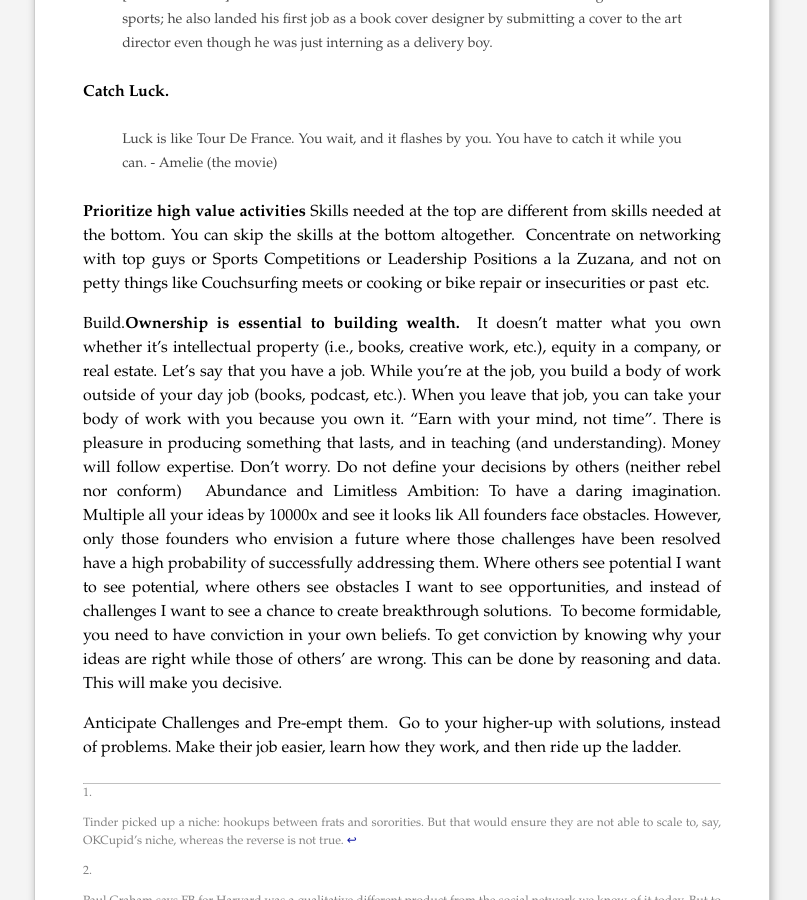
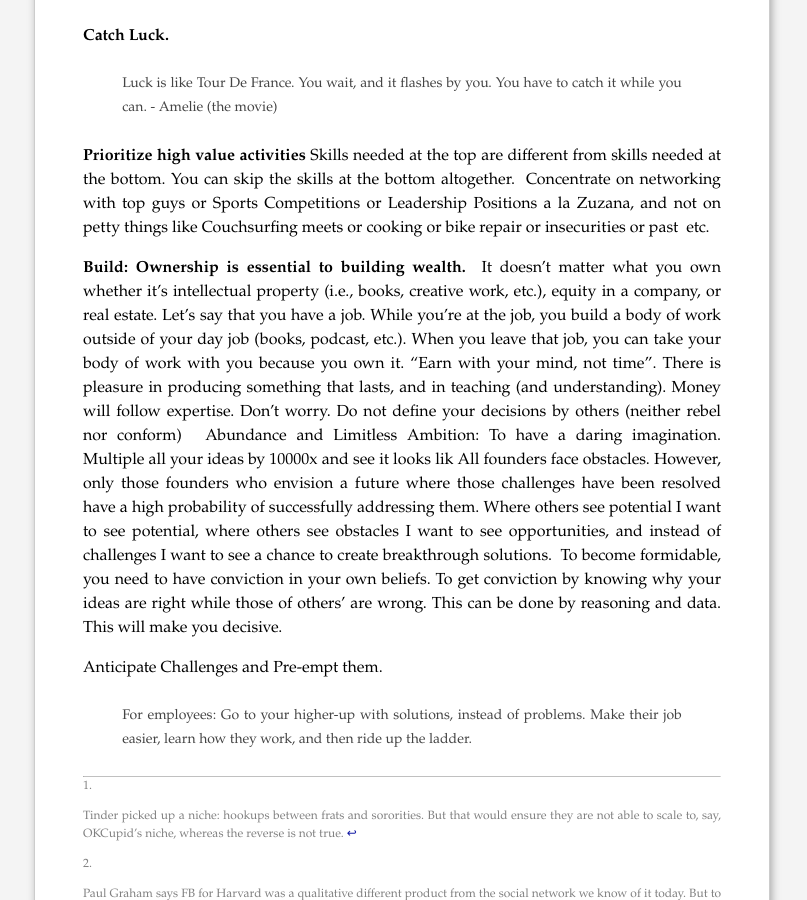
Before and after one commit to piyushahuja/piyushahuja.github.io, a Jekyll site: the page built from _posts/startups/2018-04-19-startup-philosophy.md, in a window 1280 px wide and 900 px high, scrolled down 3424 px. Shown: the whole window, without its empty margins (238-1045 px from the left). Built offline with Jekyll 4.4.1, drawn with Linux system fonts in a browser that asks for light colours; comment, search, counter and statistics services are not loaded; some of the changed text lies outside the part shown.

```diff
--- a/_posts/startups/2018-04-19-startup-philosophy.md
+++ b/_posts/startups/2018-04-19-startup-philosophy.md
@@ -112,9 +111,11 @@ What is a good aesthetic? A good aesthetic evokes a feeling of perfect *harmony*
 
 **Prioritize high value activities** Skills needed at the top are different from skills needed at the bottom. You can skip the skills at the bottom altogether.  Concentrate on networking with top guys or Sports Competitions or Leadership Positions a la Zuzana, and not on petty things like Couchsurfing meets or cooking or bike repair or insecurities or past  etc.
 
-Build.**Ownership is essential to building wealth.**  It doesn’t matter what you own whether it’s intellectual property (i.e., books, creative work, etc.), equity in a company, or real estate. Let’s say that you have a job. While you’re at the job, you build a body of work outside of your day job (books, podcast, etc.). When you leave that job, you can take your body of work with you because you own it. “Earn with your mind, not time". There is pleasure in producing something that lasts, and in teaching (and understanding). Money will follow expertise. Don’t worry. Do not define your decisions by others (neither rebel nor conform)
+**Build: Ownership is essential to building wealth.**  It doesn’t matter what you own whether it’s intellectual property (i.e., books, creative work, etc.), equity in a company, or real estate. Let’s say that you have a job. While you’re at the job, you build a body of work outside of your day job (books, podcast, etc.). When you leave that job, you can take your body of work with you because you own it. “Earn with your mind, not time". There is pleasure in producing something that lasts, and in teaching (and understanding). Money will follow expertise. Don’t worry. Do not define your decisions by others (neither rebel nor conform)
 Abundance and Limitless Ambition:  To have a daring imagination. Multiple all your ideas by 10000x and see it looks lik All founders face obstacles. However, only those founders who envision a future where those challenges have been resolved have a high probability of successfully addressing them. Where others see potential I want to see potential, where others see obstacles I want to see opportunities, and instead of challenges I want to see a chance to create breakthrough solutions.  To become formidable, you need to have conviction in your own beliefs. To get conviction by knowing why your ideas are right while those of others’ are wrong. This can be done by reasoning and data. This will make you decisive.
 
-Anticipate Challenges and Pre-empt them.  Go to your higher-up with solutions, instead of problems. Make their job easier, learn how they work, and then ride up the ladder.
+Anticipate Challenges and Pre-empt them.
+
+> For employees: Go to your higher-up with solutions, instead of problems. Make their job easier, learn how they work, and then ride up the ladder.
 
 ----
```
Also changed, not shown: other parts of _posts/startups/2018-04-19-startup-philosophy.md (+1 -2 lines), index.md (line endings or trailing spaces).
